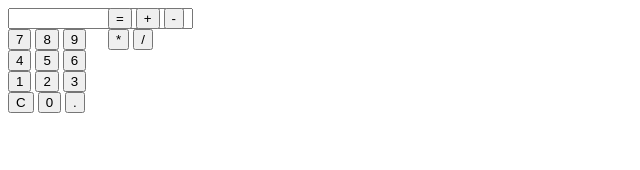
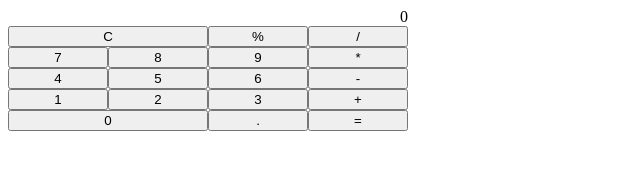
Before and after one commit to NickFr3/calculator, a plain HTML site: page index.html in a window 1280 px wide. Shown: the whole page, without its empty margins (0-640 px from the left). Drawn offline with Linux system fonts and the light colour scheme.

Commit message:
Updated layout of buttons, changed window from text input to div

```diff
--- a/index.html
+++ b/index.html
@@ -10,33 +10,26 @@
 
     <body>
         <div class="container">
-            <div class="container-left">
-                <input type="text" class="input-window">
+            <div class="input-window">0</div>
 
-                <div class="main-buttons">
+            <button class="btn" id="clear">C</button>
+            <button class="btn">%</button>
+            <button class="btn operand">/</button>
             <button class="btn">7</button>
             <button class="btn">8</button>
             <button class="btn">9</button>
+            <button class="btn operand">*</button>
             <button class="btn">4</button>
             <button class="btn">5</button>
             <button class="btn">6</button>
+            <button class="btn operand-btn">-</button>
             <button class="btn">1</button>
             <button class="btn">2</button>
             <button class="btn">3</button>
-                    <button class="btn">C</button>
-                    <button class="btn">0</button>
+            <button class="btn operand-btn">+</button>
+            <button class="btn" id="zero">0</button>
             <button class="btn">.</button>
-                </div>
-            </div>
-
-
-            <div class="operand-buttons">
             <button class="btn operand-btn">=</button>
-                <button class="btn operand-btn">+</button>
-                <button class="btn operand-btn">-</button>
-                <button class="btn operand-btn">*</button>
-                <button class="btn operand-btn">/</button>
-            </div>
         </div>
         <script src="./app.js"></script>
     </body>
```
Lines whose indentation alone changed are shown as unchanged.
